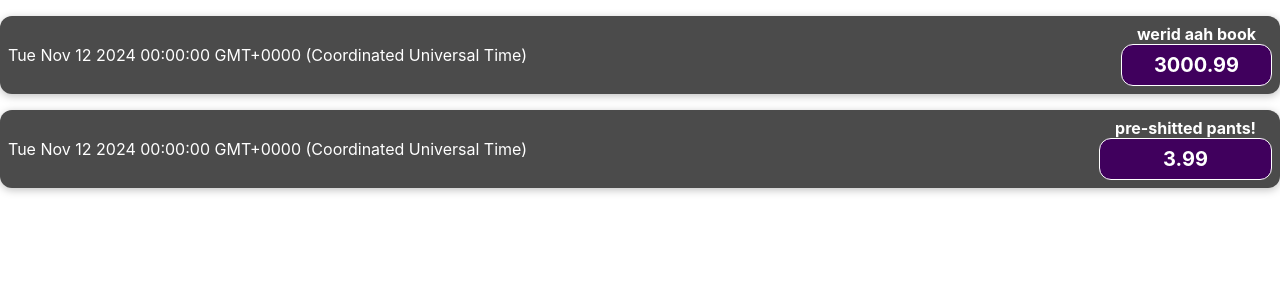
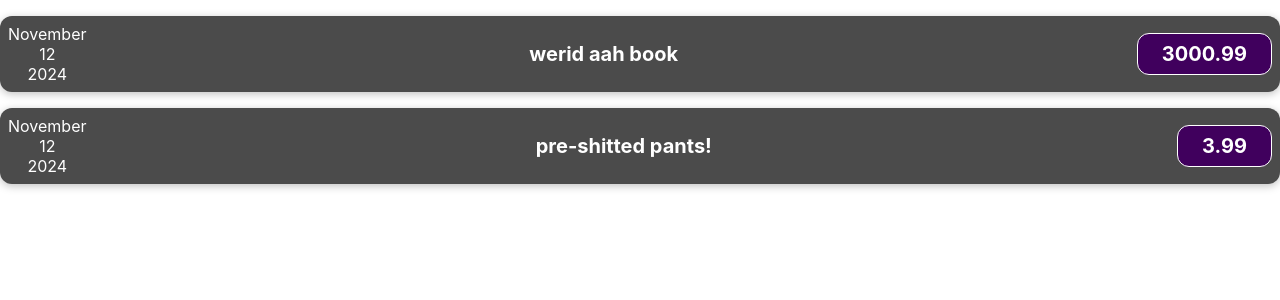
Before and after one commit to OtokarSefer/expenses, a React (Create React App) app: page / in a window 1280 px wide. Shown: the top 300 px of the page. Built offline with nearby package versions, Linux system fonts and the light colour scheme.

Commit message:
ül.4 tehtud

```diff
--- /dev/null
+++ b/src/components/ExpenseDate.js
@@ -0,0 +1,15 @@
+const ExpenseDate = (props) => {
+    const day = props.date.toLocaleString('en-US', {day: '2-digit'})
+    const month = props.date.toLocaleString('en-US', {month: 'long'})
+    const year = props.date.getFullYear()
+
+    return(
+        <div>
+            <div>{month}</div>
+            <div>{day}</div>
+            <div>{year}</div>
+        </div>
+    )
+}
+
+export default ExpenseDate
--- a/src/components/ExpenseItem.js
+++ b/src/components/ExpenseItem.js
@@ -1,14 +1,12 @@
+import ExpenseDate from './ExpenseDate.js'
 import './ExpenseItem.css'
 
 const ExpenseItem = (props) => {
 
-    console.log(props)
-    console.log(props.data)
-
     return (
         <div className='expense-item'>
-            <div>{props.data.date.toString()}</div>
-            <div className='expense-item_description'>
+            <ExpenseDate date={props.data.date}/>
+            <div className='expense-item__description'>
                 <h2>{props.data.title}</h2>
                 <div className='expense-item__price'>{props.data.price}</div>
             </div>
```
